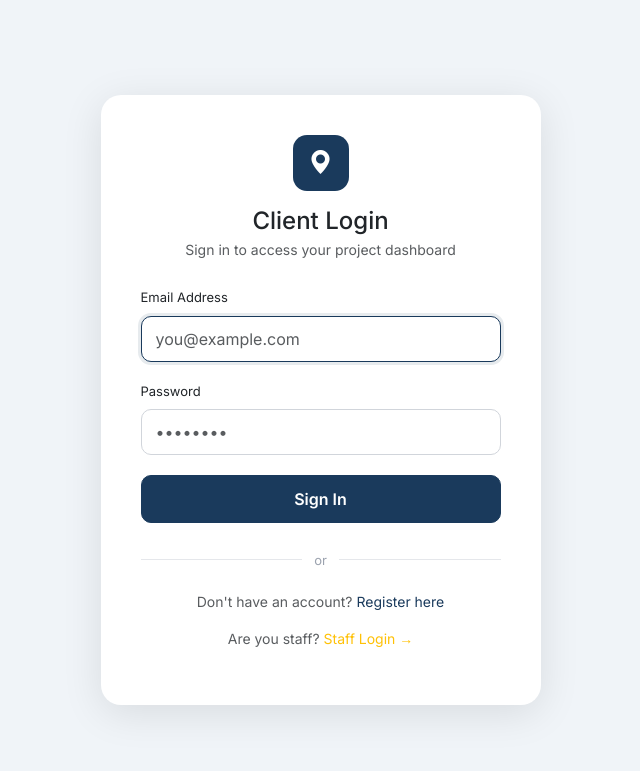
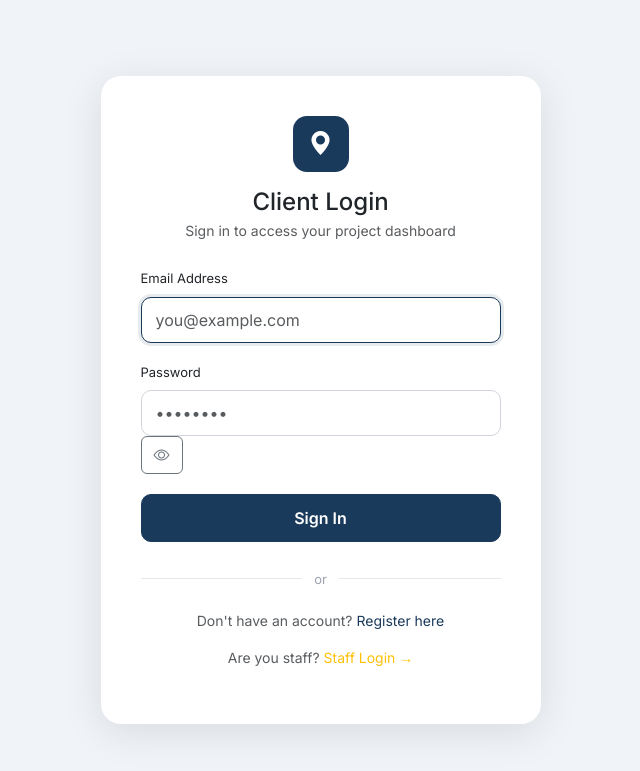
Before and after one commit to OrinaDevs/ATTRIBUTE_V2, a Django app: page /accounts/login/ in a window 1280 px wide. Shown: the top 771 px of the page, without its empty margins (314-954 px from the left). Run offline with Django 4.2, Linux system fonts and the light colour scheme.

Commit message:
Minor Changes

```diff
--- a/templates/registration/login.html
+++ b/templates/registration/login.html
@@ -43,6 +43,9 @@
           <div class="mb-3">
             <label class="form-label fw-500" style="font-size:13px;">Password</label>
             <input type="password" name="password" class="form-control" placeholder="••••••••" required/>
+            <button type="button" class="btn btn-outline-secondary" onclick="togglePassword()">
+              <i class="bi bi-eye" id="toggleIcon"></i>
+            </button>
           </div>
           <button type="submit" class="btn btn-primary w-100 mt-1">Sign In</button>
         </form>
@@ -60,5 +63,21 @@
   </div>
 </div>
 <script src="https://cdn.jsdelivr.net/npm/bootstrap@5.3.2/dist/js/bootstrap.bundle.min.js"></script>
+
+<script>
+  function togglePassword() {
+    const input = document.getElementById('password');
+    const icon = document.getElementById('toggleIcon');
+
+    if (input.type === 'password') {
+      input.type = text;
+      icon.classList.replace('bi-eye', 'bi-eye-slash');
+    } else {
+      input.type = 'password';
+      icon.classList.replace('bi-eye-slash', 'bi-eye');
+    }
+  }
+</script>
+
 </body>
 </html>
```
Also changed, not shown: attribute_survey/settings.py (+4 -7 lines), requirements.txt (+8 -0 lines).
